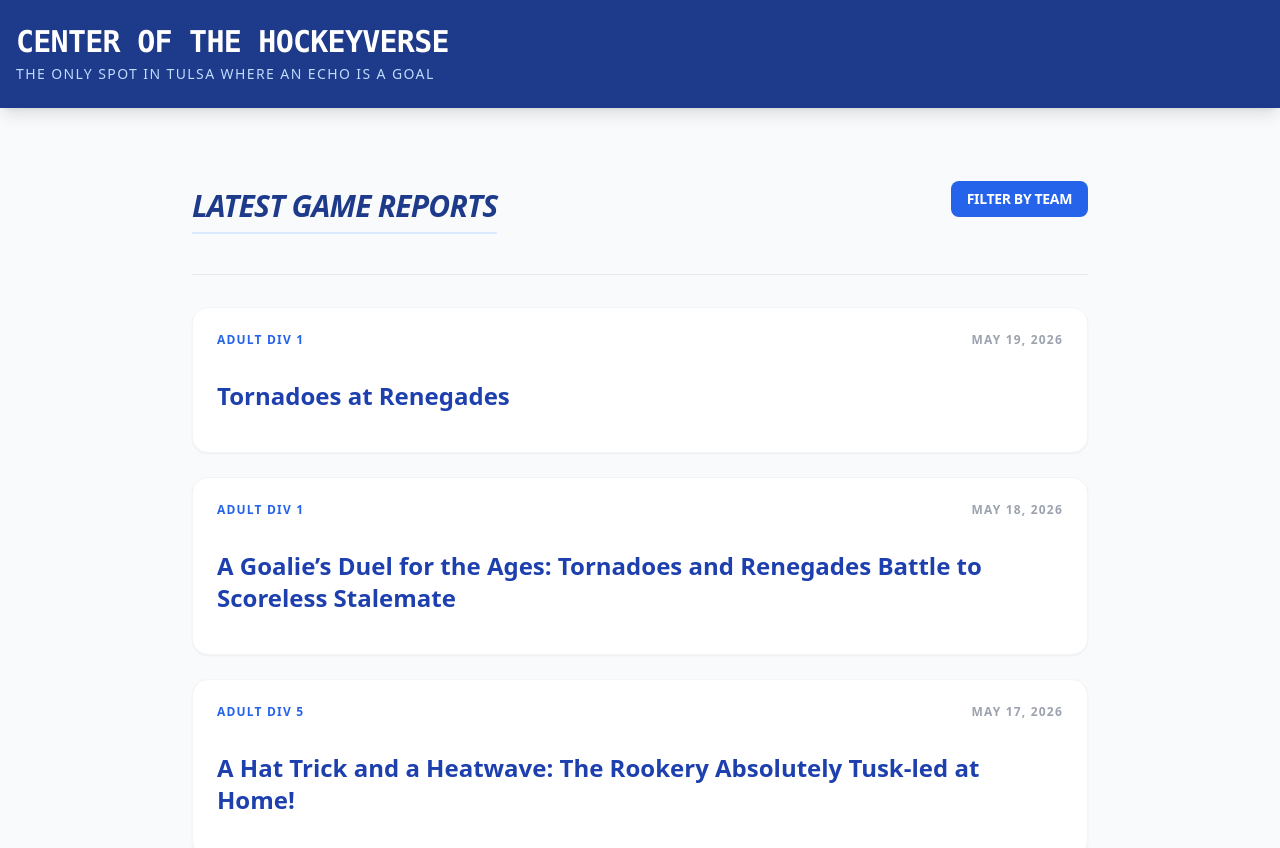
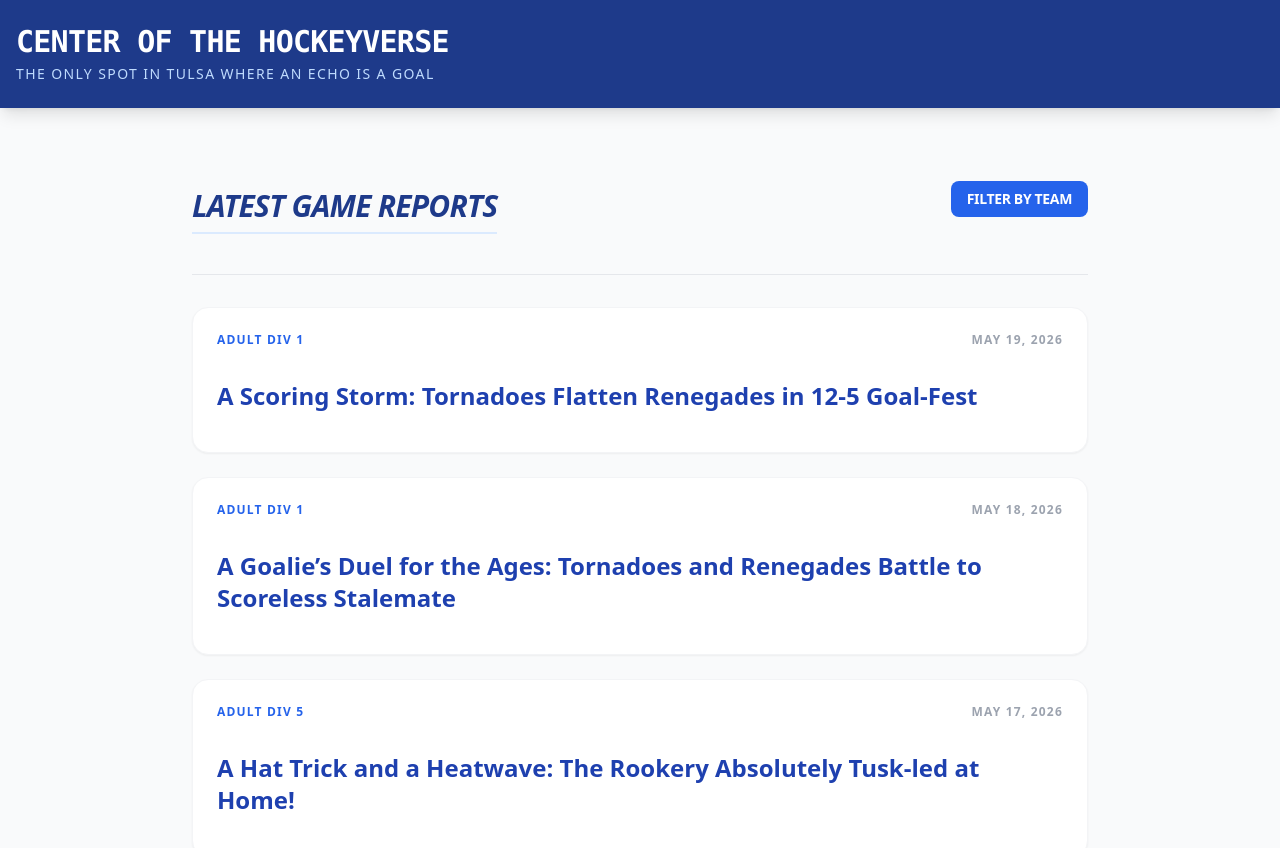
Before and after one commit to StevenPurn/tahl-tracker, a Jekyll site: the page built from index.md, in a window 1280 px wide and 900 px high. Shown: the top 848 px of the window. Built offline with Jekyll 4.4.1, drawn with Linux system fonts in a browser that asks for light colours; nearby versions of some CDN libraries.

Commit message:
Update title for Tornadoes vs Renegades match

```diff
--- a/_posts/2026-05-19-5961.md
+++ b/_posts/2026-05-19-5961.md
@@ -1,5 +1,5 @@
 ---
-title: "Tornadoes at Renegades"
+title: "A Scoring Storm: Tornadoes Flatten Renegades in 12-5 Goal-Fest"
 teams: ["Tornadoes", "Renegades"]
 date: 2026-05-19
 division: "Adult Div 1"
```
